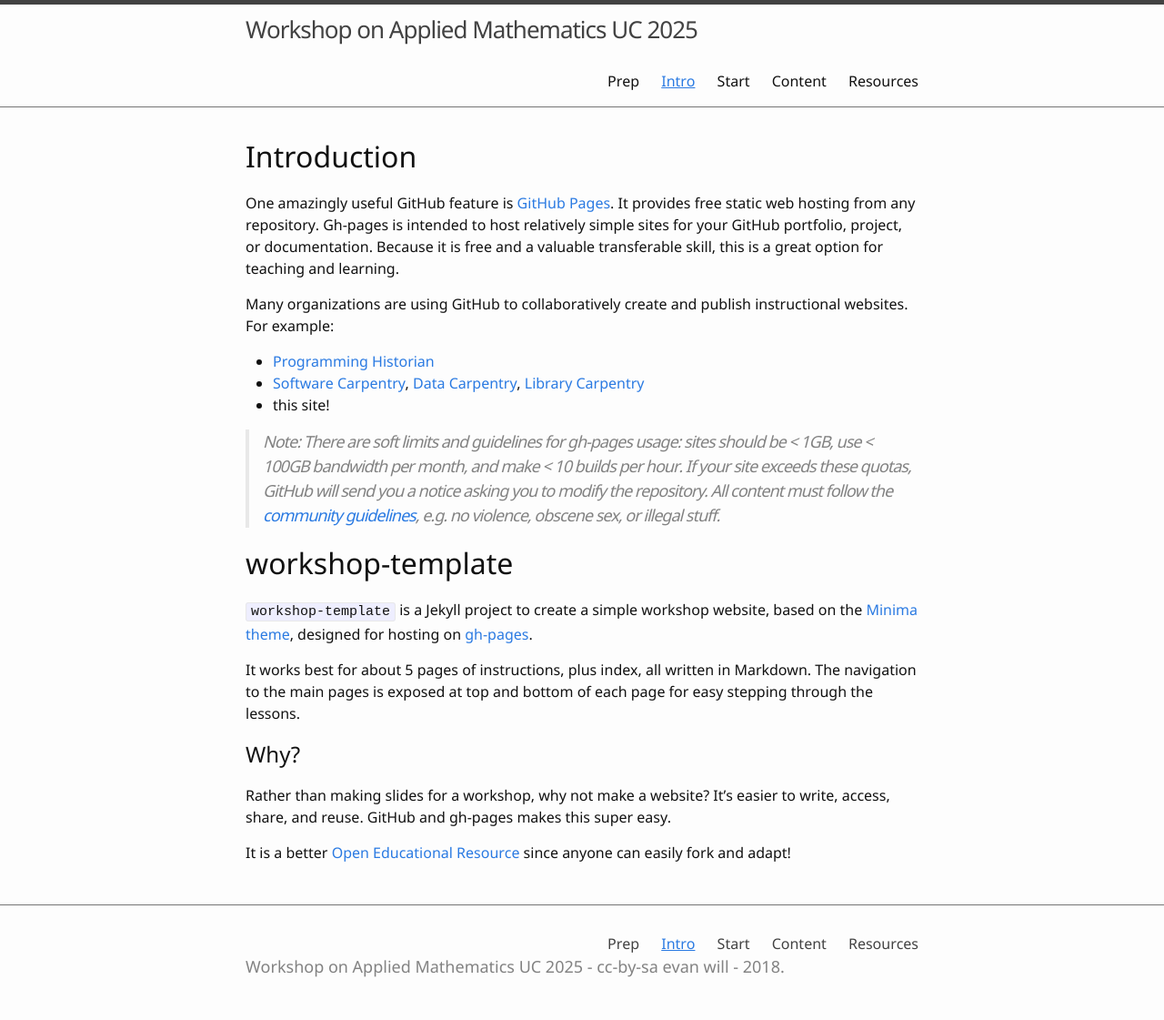
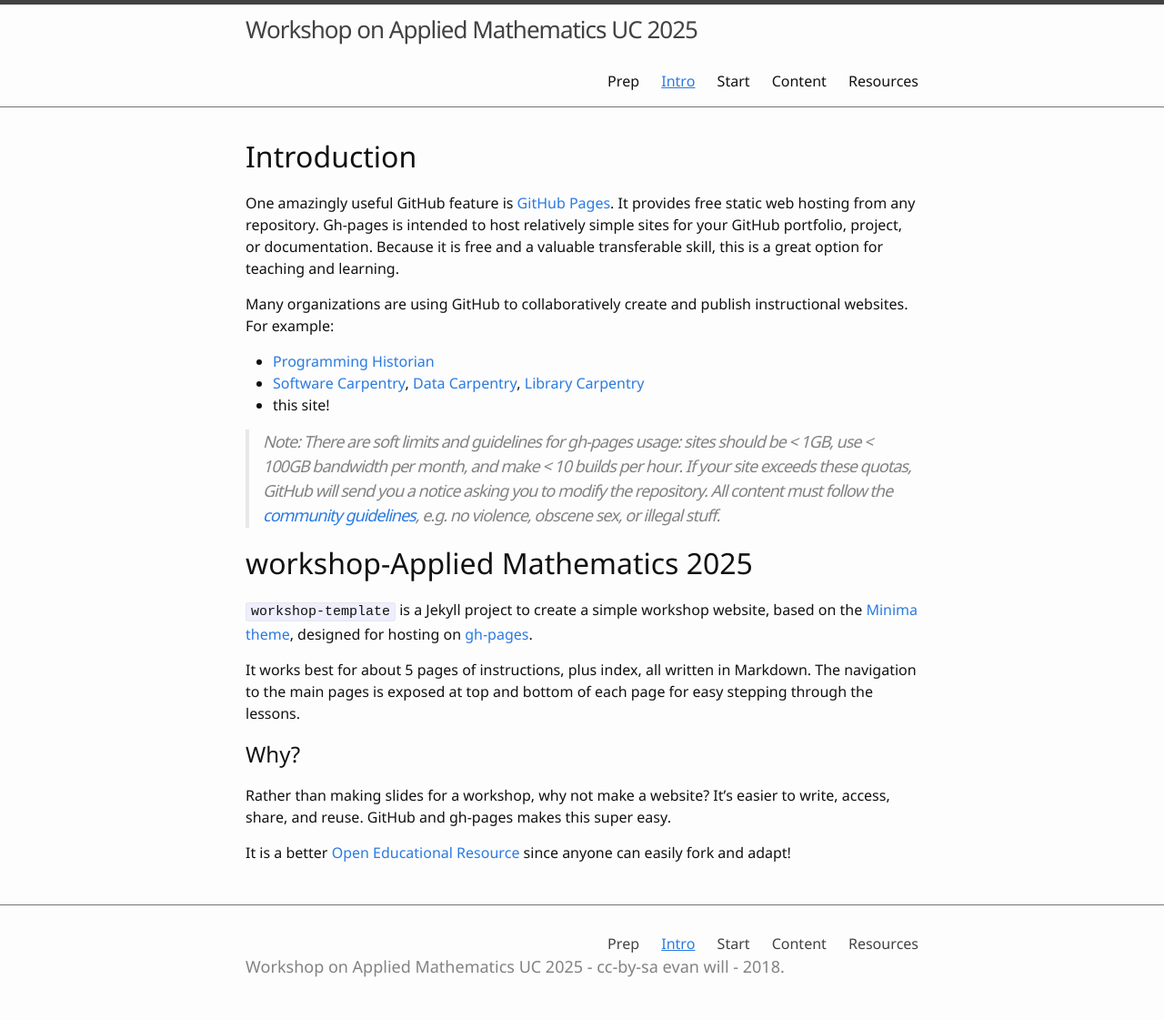
Before and after one commit to AppliedMathUC/workshop-applied-math-2025, a Jekyll site: the page built from 1-intro.md, in a window 1280 px wide. Shown: the whole page at 91% size. Built offline with Jekyll 4.4.1, drawn with Linux system fonts in a browser that asks for light colours.

Commit message:
Update 1-intro.md

```diff
--- a/1-intro.md
+++ b/1-intro.md
@@ -22,7 +22,7 @@ For example:
 > If your site exceeds these quotas, GitHub will send you a notice asking you to modify the repository.
 > All content must follow the [community guidelines](https://help.github.com/articles/github-community-guidelines/), e.g. no violence, obscene sex, or illegal stuff.
 
-# workshop-template
+# workshop-Applied Mathematics 2025
 
 `workshop-template` is a Jekyll project to create a simple workshop website, based on the [Minima theme](https://github.com/jekyll/minima){:target='_blank'}, designed for hosting on [gh-pages](https://pages.github.com/){:target='_blank'}.
 
```
